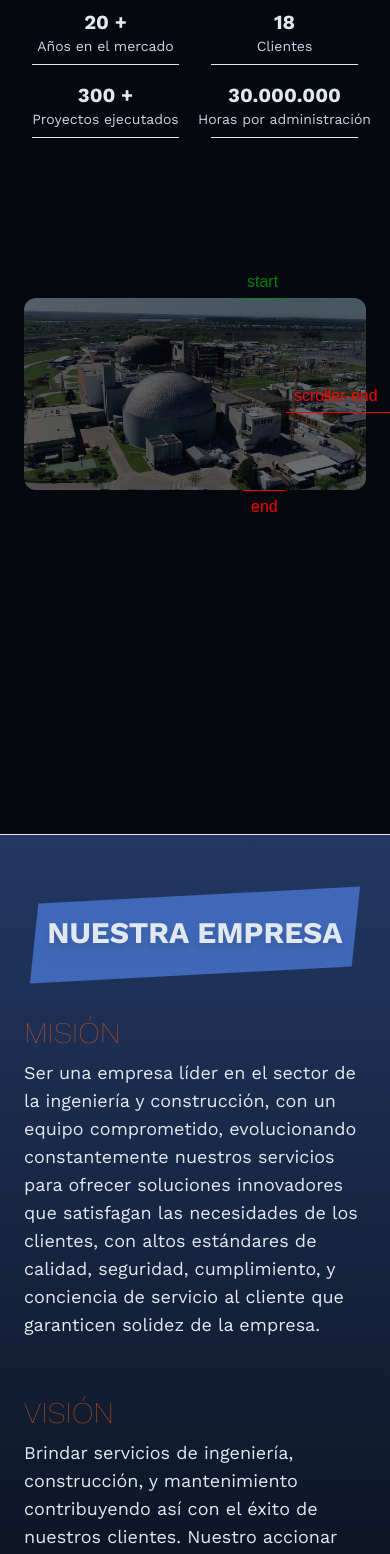
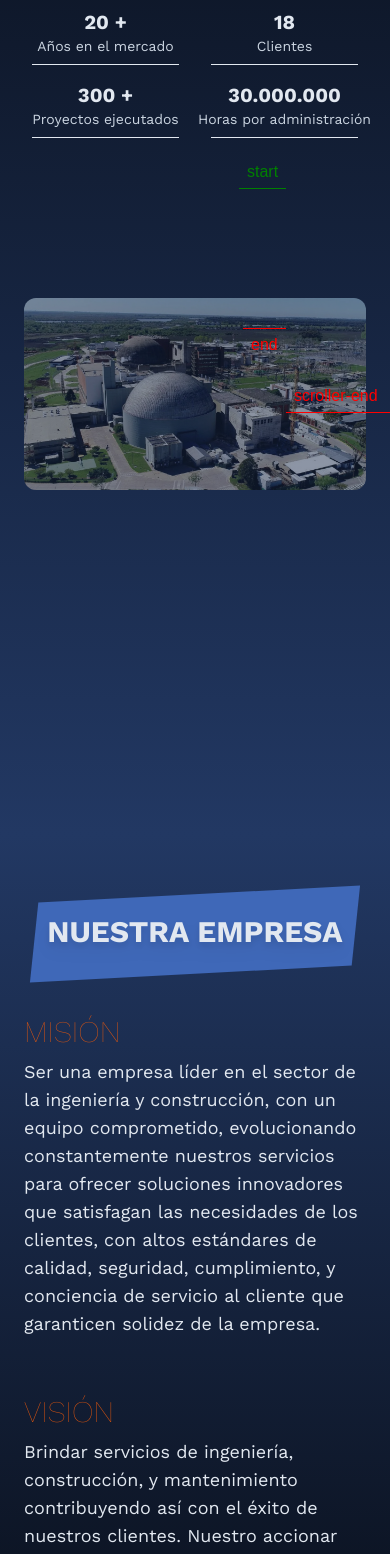
Before and after one commit to malvarez88/dhn-desarrolladora, a Next.js app: page / in a window 390 px wide. Shown: the part 432-1986 px from the top of the page. Built offline with nearby package versions, Linux system fonts and the light colour scheme.

Commit message:
feat: animations in hero2

```diff
--- a/src/app/components/Hero2.tsx
+++ b/src/app/components/Hero2.tsx
@@ -33,31 +33,31 @@ const Hero2: React.FC = () => {
     tl.to(imgContainerRef.current, {
       position: "fixed",
       ease: "power1.inOut",
-      top: "110px",
+      top: "30px",
       scrollTrigger: {
         trigger: imgContainerRef.current,
-        start: "-110px top",
+        start: "-30px top",
         end: "110px bottom",
         scrub: true,
-        // markers: true,
+        markers: true,
       },
     });
     tl.to(imgRef.current, {
-      scale: 1.5,
+      scale: 1.2,
       duration: 1.2,
       ease: "power1.inOut",
       scrollTrigger: {
         trigger: imgRef.current,
         start: "top 30%",
         end: "bottom bottom",
-        markers: true,
+        // markers: true,
         pin: imgRef.current,
         scrub: true,
       },
     });
   });
   return (
-    <div className="flex flex-col items-center h-[150vh] bg-black w-full pt-20 p-6 sm:px-10 md:px-20 overflow-hidden">
+    <div className="flex flex-col items-center h-[150vh] bg-gradient-to-b from-black to-primary w-full pt-20 p-6 sm:px-10 md:px-20 overflow-hidden">
       <div
         className="flex flex-col items-center justify-center mt-20 w-full opacity-100 mb-20"
         ref={contentRef}
@@ -111,7 +111,7 @@ const Hero2: React.FC = () => {
       </div>
 
       <div
-        className="opacity-40 w-full h-auto flex items-center justify-center rounded-xl"
+        className="opacity-50 w-full h-auto flex items-center justify-center rounded-xl"
         ref={imgContainerRef}
       >
         <Image
--- a/src/app/components/Us.tsx
+++ b/src/app/components/Us.tsx
@@ -80,7 +80,7 @@ const Us: React.FC = () => {
 
   return (
     <div
-      className="flex flex-col px-4 md:px-10 lg:px-20 xl:px-40 py-20 gap-10 bg-gradient-to-b from-primary to-black border-t border-slate-200 relative z-50"
+      className="flex flex-col px-4 md:px-10 lg:px-20 xl:px-40 py-20 gap-10 bg-gradient-to-b from-primary to-black relative z-50"
       id="us"
     >
       <div className="flex items-start justify-center col-span-1 relative">
```
